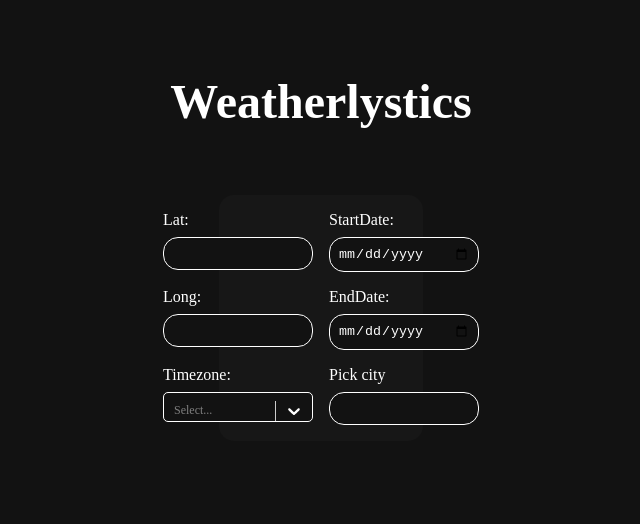
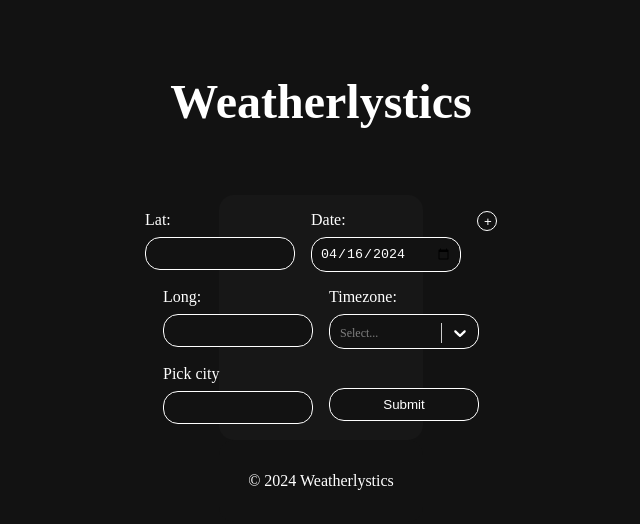
Before and after one commit to Kimunachan/weatherlystics, a Next.js app in the folder weatherlystics_fe/: page / in a window 1280 px wide. Shown: the top 524 px of the page, without its empty margins (319-959 px from the left). Built offline with nearby package versions, Linux system fonts and the light colour scheme; no server answers.

Commit message:
FrontEnd- Design + Button changes

```diff
--- a/weatherlystics_fe/src/app/page.tsx
+++ b/weatherlystics_fe/src/app/page.tsx
@@ -2,7 +2,7 @@
 
 import { useEffect, useState } from "react";
 import Select from "react-select";
-
+import styles from "../styles/pages/page.module.scss";
 
 
 export default function Page() {
@@ -56,15 +56,23 @@ export default function Page() {
         break;
     }
   }
+  //Show second date Picker
+  const [showSecondDate, setShowSecondDate] = useState(false);
 
+  const toggleSecondDate = (event) => {
+    event.preventDefault();
+    setShowSecondDate(!showSecondDate);
+  };
+
+  //Custom styles for react-select
   const customStyles = {
     control: (provided) => ({
       ...provided,
-      height: 30,
+      height: 35,
       minHeight: 30,
       width: 150,
       fontSize: 12,
-      borderRadius: '5px',
+      borderRadius: '15px',
       borderColor: '#fff',
       backgroundColor: '#121212',
       color: '#fff',
@@ -112,7 +120,9 @@ export default function Page() {
       },
     }),
   };
-
+  //date picker
+  const DateValueOne = new Date().toISOString().split('T')[0];
+  const DateValueTwo = new Date().toISOString().split('T')[0];
   return (
     <>
     <header>
@@ -128,9 +138,18 @@ export default function Page() {
                 <input type="text" name="lat" value={location.latitude} />
               </label>
               <label>
-                StartDate:
-                <input type="date" name="startDate" />
+                Date:
+                <input type="date" name="" value={DateValueOne} />
               </label>
+              <button className={styles.circleButton} onClick={toggleSecondDate}>
+              {showSecondDate ? '-' : '+'}
+            </button>
+            {showSecondDate && (
+              <label>
+                Second Date:
+                <input type="date" name="secondDate" value={DateValueTwo} />
+              </label>
+            )}
             </div>
             <div className="form-row">
               <label>
@@ -138,13 +157,7 @@ export default function Page() {
                 <input type="text" name="long" value={location.longitude} />
               </label>
               <label>
-                EndDate:
-                <input type="date" name="endDate" />
-              </label>
-            </div>
-            <div className="form-row">
-              <label>
-              Timezone:
+                Timezone:
                 <Select
                 styles={customStyles}
                   options={timezones}
@@ -153,16 +166,26 @@ export default function Page() {
                   classNamePrefix="react-select"
                 />
               </label>
+            </div>
+            <div className="form-row">
+
               <label>
                 Pick city
-                <input type="Text" name="endDate" />
+                <input type="Text" name="City Picker" />
+              </label>
+              <label>
+
+                <button className={styles.normalButton} type="submit">Submit</button>
               </label>
             </div>
           </form>
         </div>
+
       </main>
-      <footer>
-
+      <footer className="footer">
+        <div className="footer-content">
+          <p>© 2024 Weatherlystics</p>
+        </div>
       </footer>
     </>
   );
--- a/weatherlystics_fe/src/styles/globals.scss
+++ b/weatherlystics_fe/src/styles/globals.scss
@@ -61,3 +61,18 @@
     width: 150px; /* Feste Breite */
     box-sizing: border-box; /* Damit die Breite auch den Rand und das Padding einschließt */
   }
+  .footer {
+    position: flex;
+    left: 0;
+    bottom: 0;
+    right: 0;
+    background-color: #121212;
+    border-radius: 15px;
+    margin-left: 30rem;
+    margin-right: 30rem;
+    padding: 1rem;
+    text-align: center;
+    color: #fff;
+
+  }
+  //button style round white border and black background
--- a/weatherlystics_fe/src/styles/pages/page.module.scss
+++ b/weatherlystics_fe/src/styles/pages/page.module.scss
@@ -1,11 +1,21 @@
-.card {
-    margin: 1rem;
-    flex-basis: 45%;
-    padding: 1.5rem;
-    text-align: left;
-    color: inherit;
-    text-decoration: none;
-    border: 1px solid #eaeaea;
+
+
+  .circleButton {
+    border-radius: 20px;
+    border: 1px solid #fff;
+    background-color: #121212;
+    color: #fff;
+    height: 20px;
+    width: 20px; /* Feste Breite */
+    box-sizing: border-box; /* Damit die Breite auch den Rand und das Padding einschließt */
+  }
+  .normalButton {
     border-radius: 15px;
-    transition: color 0.15s ease, border-color 0.15s ease;
+    border: 1px solid #fff;
+    background-color: #121212;
+    color: #fff;
+    padding: 0.5rem;
+    margin-top: 23px;
+    width: 150px; /* Feste Breite */
+    box-sizing: border-box; /* Damit die Breite auch den Rand und das Padding einschließt */
   }
```
